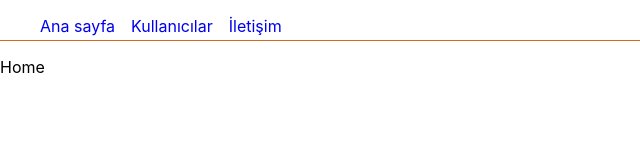
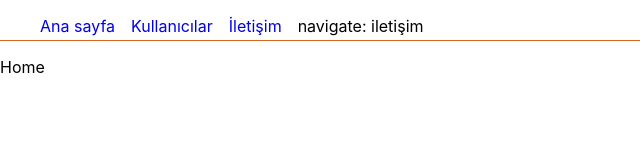
Before and after one commit to Mervegk/gelyaz-react, a React (Create React App) app: page / in a window 1280 px wide. Shown: the top 160 px of the page, without its empty margins (0-640 px from the left). Built offline with nearby package versions, Linux system fonts and the light colour scheme.

Commit message:
usenavigate

```diff
--- a/src/components/Header.js
+++ b/src/components/Header.js
@@ -1,13 +1,17 @@
 import React from 'react'
-import { Link } from 'react-router-dom'
+import { Link, useNavigate } from 'react-router-dom'
 
 export default function Header() {
+  const navigate = useNavigate();
   return (
     <nav>
       <ul className=''>
         <li><Link to="/">Ana sayfa</Link></li>
         <li><Link to="users">Kullanıcılar</Link></li>
         <li><Link to="contact">İletişim</Link></li>
+        <li onClick={() => navigate(-1)}>
+          navigate: iletişim
+        </li>
       </ul>
     </nav>
   )
```
